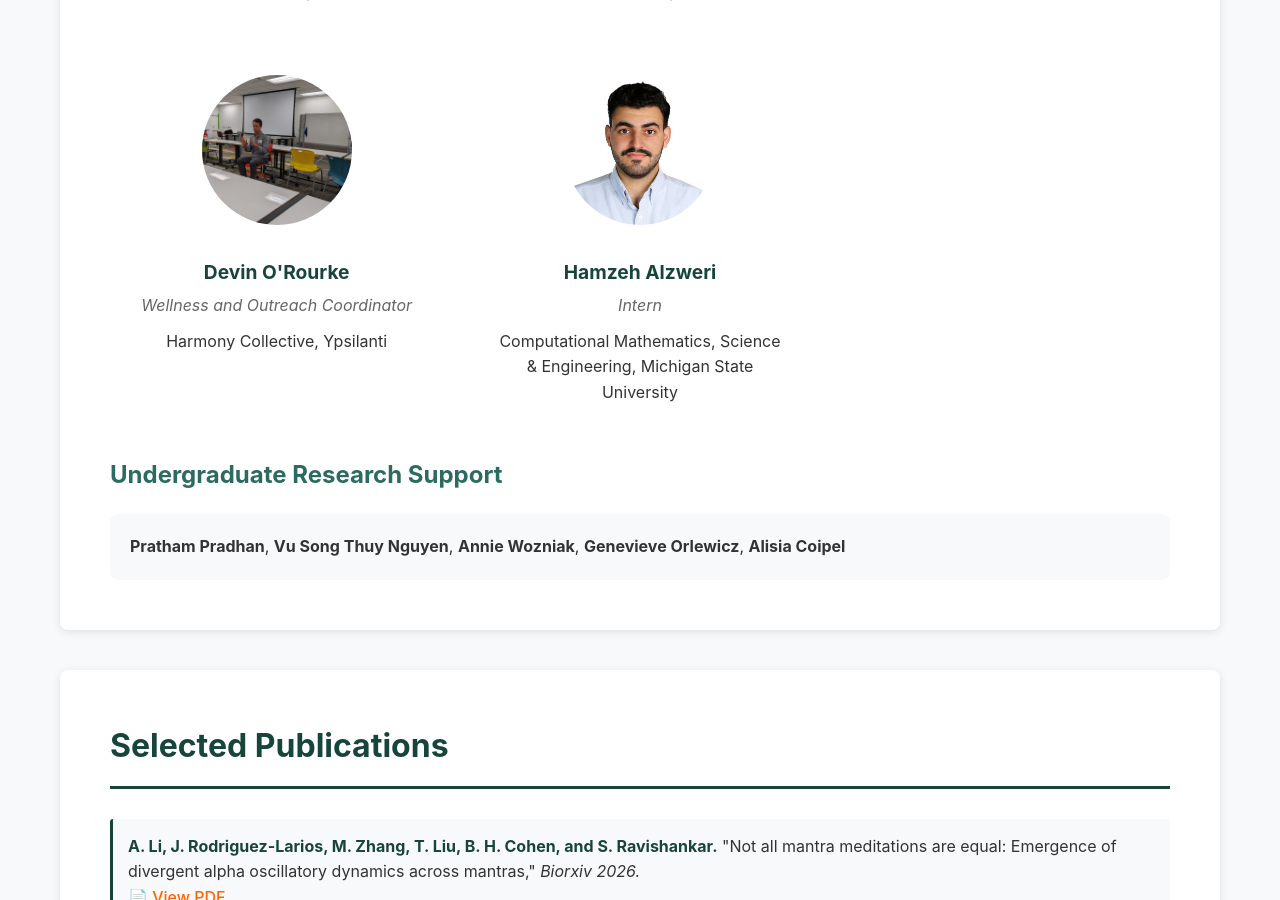
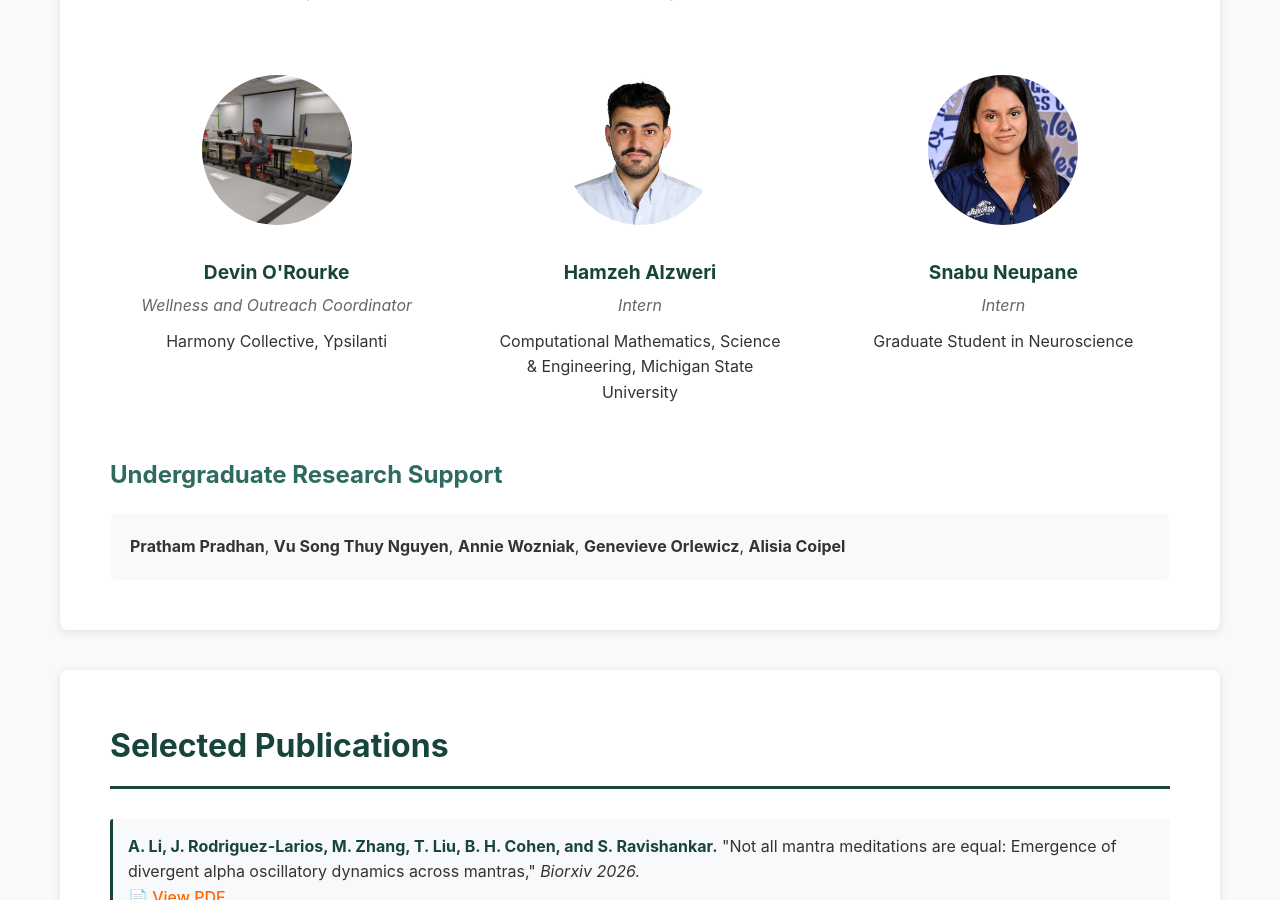
Before and after one commit to dans-om/dans-om.github.io, a Jekyll site: the page built from index.md, in a window 1280 px wide and 900 px high, scrolled down 4057 px. Built offline with Jekyll 4.4.1, drawn with Linux system fonts in a browser that asks for light colours.

```diff
--- a/_data/news.yml
+++ b/_data/news.yml
@@ -1,3 +1,7 @@
+- date: "June 2026"
+  title: "Inner Science Research Funding"
+  description: 'The Dansom lab received a two-year grant from the Inner Science Research Fund to study Focused Attention Meditation on adults with ADHD symptoms.'
+
 - date: "May 2026"
   title: "Our first dataset is public!"
   description: 'Our L-FAME Dataset paper is now on <a href="https://arxiv.org/abs/2605.22893">arXiv</a>.'
--- a/_data/team.yml
+++ b/_data/team.yml
@@ -37,6 +37,12 @@
   department: Computational Mathematics, Science & Engineering, Michigan State University
   category: Lab Member
   image: /images/team/Hamzeh_personal_image.png
+
+- name: Snabu Neupane
+  role: Intern
+  department: Graduate Student in Neuroscience
+  category: Lab Member
+  image: /images/team/Snabu_Neupane_pfp.png
 
 # Undergraduate Research Support
 - name: Pratham Pradhan
```
Also changed, not shown: images/team/Snabu_Neupane_pfp.png (added).
